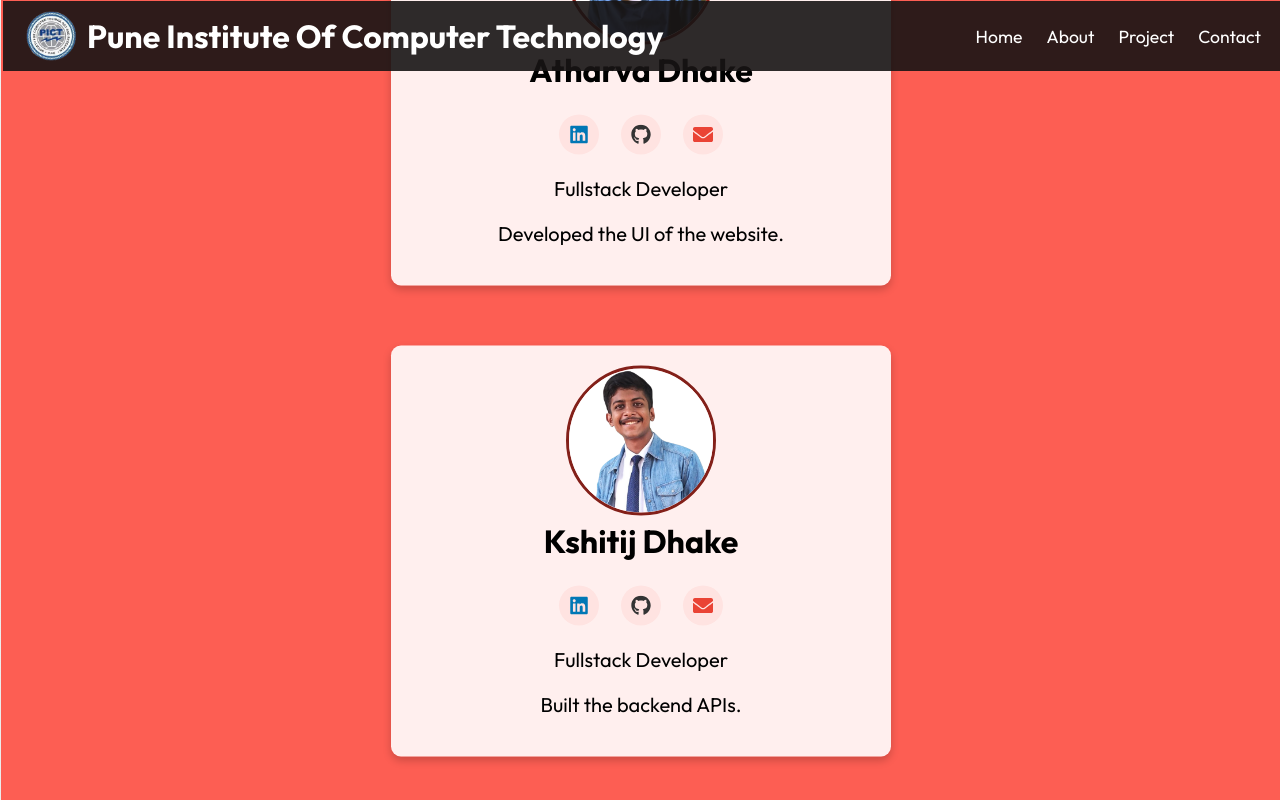
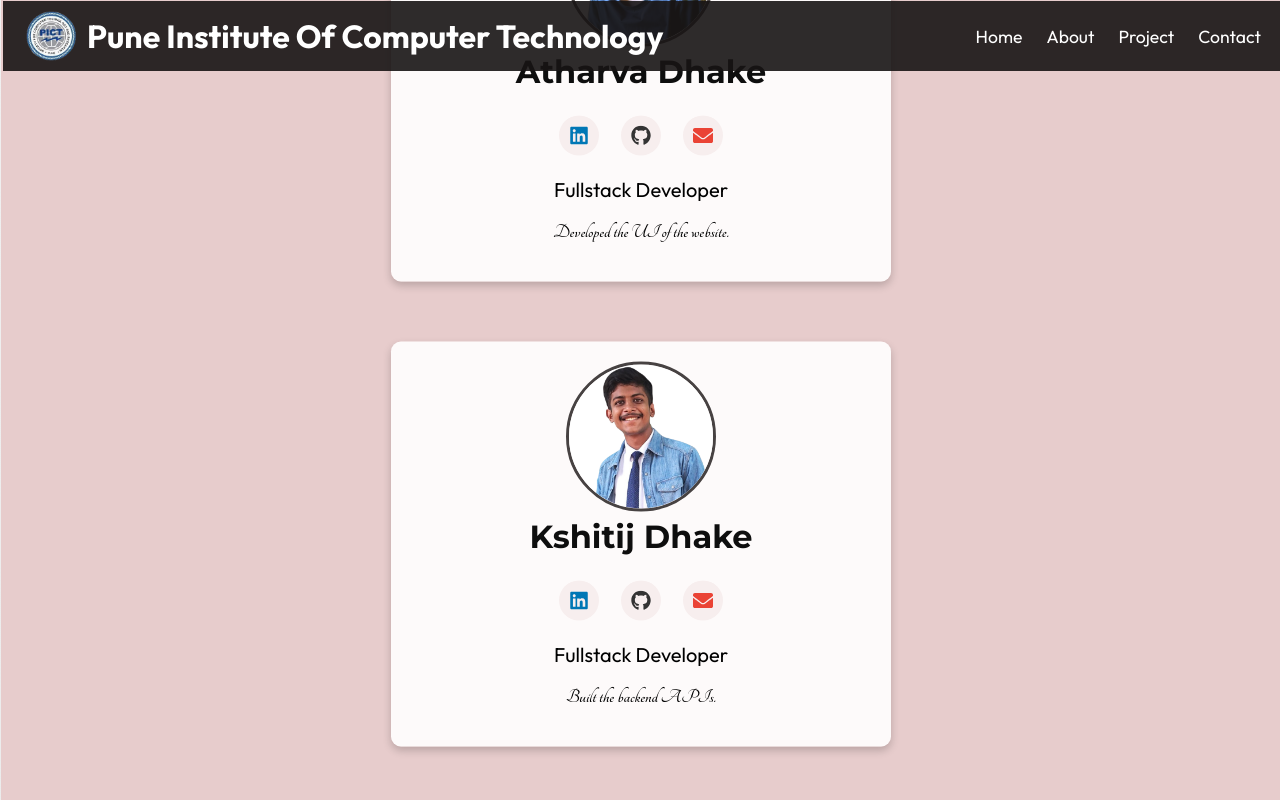
Before and after one commit to Sakshig711/Virtual-lab, a React (Vite) app in the folder DMSL/: page /team in a window 1280 px wide. Shown: the top 800 px of the page. Built offline with nearby package versions, Linux system fonts and the light colour scheme; a web font is replaced by a local one.

Commit message:
team changes

```diff
--- a/DMSL/src/components/Card.css
+++ b/DMSL/src/components/Card.css
@@ -1,4 +1,6 @@
-/* Team.css */
+@import url('https://fonts.googleapis.com/css2?family=Montserrat:wght@400;700&display=swap');
+
+
 .team-page {
     display: flex;
     flex-direction: column;
@@ -47,11 +49,16 @@
     margin: 0 auto;
     border-radius: 50%;
     overflow: hidden;
-    border: 3px solid #832019;
+    border: 3px solid #474242;
   }
 
   .team-card-content {
     padding: 20px;
+  }
+
+  .team-card h2{
+    font-family: 'Montserrat', sans-serif;
+  color: #0e0e0e;
   }
 
   .team-card h3 {
@@ -79,7 +86,7 @@
     display: flex;
     align-items: center;
     justify-content: center;
-    background-color: #FFE3E1;
+    background-color: #f7eeee;
     border-radius: 50%;
     font-size: 20px;
 
--- a/DMSL/src/routes/Team.css
+++ b/DMSL/src/routes/Team.css
@@ -1,3 +1,14 @@
+@import url('https://fonts.googleapis.com/css2?family=Poppins:wght@400;600&display=swap');
+@import url('https://fonts.googleapis.com/css2?family=Montserrat:wght@400;700&display=swap');
+@import url('https://fonts.googleapis.com/css2?family=Lora:wght@400;600&display=swap');
+@import url('https://fonts.googleapis.com/css2?family=Playfair+Display:wght@400;700&display=swap');
+@import url('https://fonts.googleapis.com/css2?family=Open+Sans:wght@400&display=swap');
+@import url('https://fonts.googleapis.com/css2?family=Tangerine:wght@700;700&display=swap');
+
+
+
+
+
 .team-page {
     position: absolute;
     top: 50%;
@@ -11,7 +22,7 @@
     z-index: 5;
     overflow-x: hidden;
     padding-top: 650px;
-    background-color: #fd5e53;
+    background-color: #E7CCCC;
     transition: transform 0.3s ease, box-shadow 0.3s ease;
   }
 
@@ -27,7 +38,7 @@
   .team-card:hover {
     transform: translateY(-5px) scale(1.05);
     box-shadow: 0 8px 16px rgba(0, 0, 0, 0.3);
-    background-color: #FFCCCB;
+    background-color: #f7eeee;
 }
 
 @keyframes fadeIn {
@@ -44,6 +55,8 @@
   .team-page h1 {
     color: #000000;
     font-size: 4rem;
+    font-family: 'Playfair Display', sans-serif;
+    font-weight: 600;
     margin-top: 490px;
     margin-bottom: 30px;
     animation: fadeIn 1s ease;
@@ -73,6 +86,9 @@
     font-size: 20px;
     margin-bottom: 20px;
   }
+  .team-description{
+    font-family: "Tangerine", cursive;
+  }
 
   @keyframes gradientAnimation {
     0% {
```
